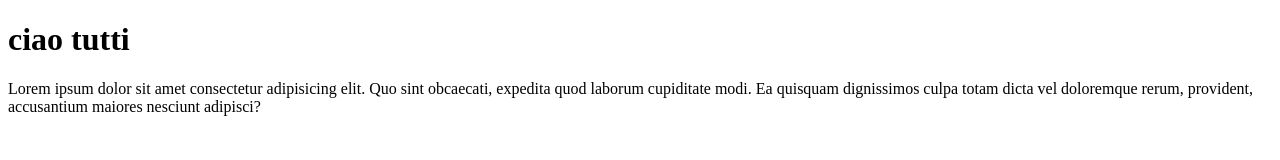
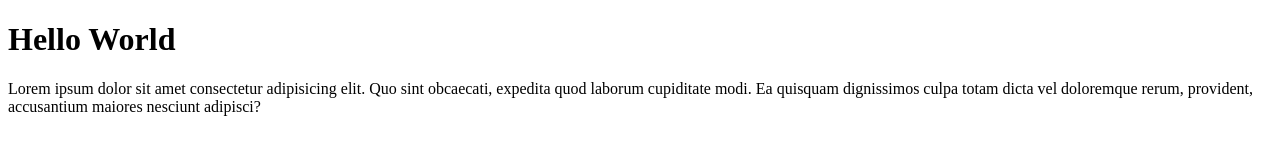
Before and after one commit to franedsandi/htmlcss-hello, a plain HTML site: page index.html in a window 1280 px wide. Drawn offline with Linux system fonts and the light colour scheme.

Commit message:
titolo hello world

```diff
--- a/index.html
+++ b/index.html
@@ -6,7 +6,7 @@
   <title>Hello World</title>
 </head>
 <body>
-  <h1>ciao tutti</h1>
+  <h1>Hello World</h1>
   <p>Lorem ipsum dolor sit amet consectetur adipisicing elit. Quo sint obcaecati, expedita quod laborum cupiditate modi. Ea quisquam dignissimos culpa totam dicta vel doloremque rerum, provident, accusantium maiores nesciunt adipisci?</p>
 </body>
 </html>
```
